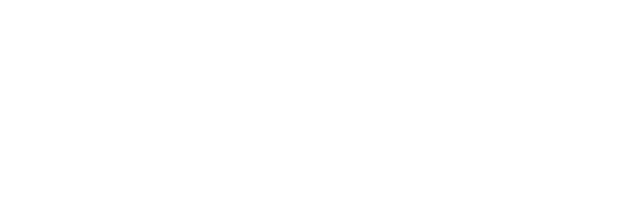
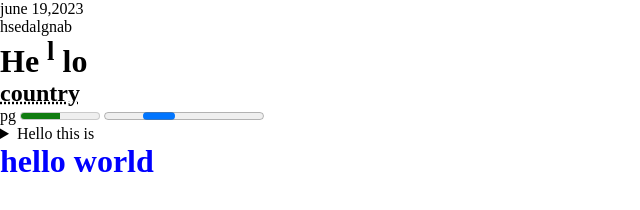
Before and after one commit to Sabiha1010/digital-products, a plain HTML site: page test.html in a window 1280 px wide. Shown: the whole page, without its empty margins (0-640 px from the left). Drawn offline with Linux system fonts and the light colour scheme.

Commit message:
added info

```diff
--- a/test.css
+++ b/test.css
@@ -0,0 +1,8 @@
+*{
+    margin: 0px;
+    padding: 0px;
+}
+.test{
+    color: blue;
+    cursor: url(https://freepngimg.com/miscellaneous/emoji);
+}
--- a/test.html
+++ b/test.html
@@ -4,8 +4,31 @@
     <meta charset="UTF-8">
     <meta name="viewport" content="width=device-width, initial-scale=1.0">
     <title>Document</title>
+    <link rel="stylesheet" href="test.css">
 </head>
 <body>
+    <time datetime="2020-06-15">june 19,2023</time>
+    <h1></h1>
+    <bdo dir="rtl">bangladesh</bdo>
+
+    <h1>He <sup>l</sup> lo</h1>
+    <h2> <abbr title="this is bd">country</abbr> </h2>
+<label for="disk">pg</label>
+<meter id="disk" value="0.5"  >
+
+</meter>
+<progress id=""></progress>
+
+<details>
+    <summary>Hello this is</summary>
+    <p>Lorem ipsum dolor sit amet consectetur adipisicing elit. Qui voluptatum nostrum excepturi est impedit saepe dolorem, natus praesentium ipsam facilis a molestiae autem aspernatur maiores optio exercitationem ducimus repudiandae. Soluta!</p>
+
+</details>
+
+<h1 class="test">hello world</h1>
+
+
+
 
 
 </body>
```
